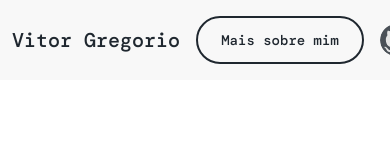
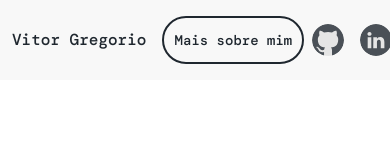
Before and after one commit to vitorvitorgregorio/Portfolio, a plain HTML site: page index.html in a window 390 px wide. Shown: the top 159 px of the page. Drawn offline with nearby package versions, Linux system fonts and the light colour scheme; a web font is replaced by a local one.

Commit message:
ajustes em responsividade

```diff
--- a/css/responsive.css
+++ b/css/responsive.css
@@ -1,9 +1,9 @@
 @media (max-width:600px){
     .logo {
-        font-size: 20px;
+        font-size: 16px;
     }
     .button  {
         font-size: 14px;
-
+        max-width: 142px;
     }
 }
--- a/index.html
+++ b/index.html
@@ -16,7 +16,7 @@
                 <a href="index.html" class="navbar-brand logo"> Vitor Gregorio </a>
                 <div class="navbar-nav">
                     <a class=" nav-link btn btn-outline-dark btn-md button" href="sobre.html"> Mais sobre mim </a>
-                    <a class="nav-link ms-2" href="https://github.com/vitorvitorgregorio" target="_blank">
+                    <a class="nav-link " href="https://github.com/vitorvitorgregorio" target="_blank">
                         <img src="img/Github_white.svg" alt="Github">
                     </a>
                     <a class="nav-link" href="https://www.linkedin.com/in/vitor-gregorio/" target="_blank">
```
